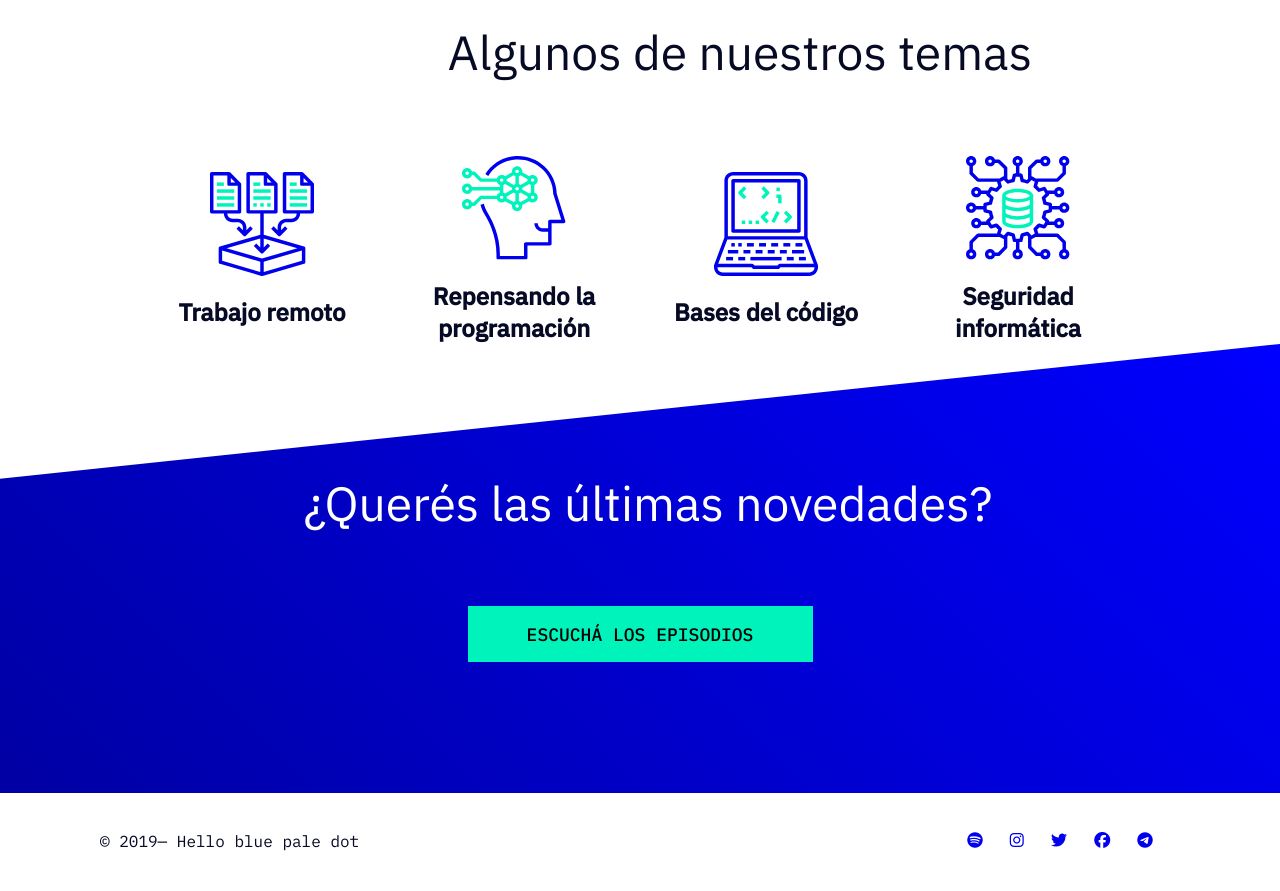
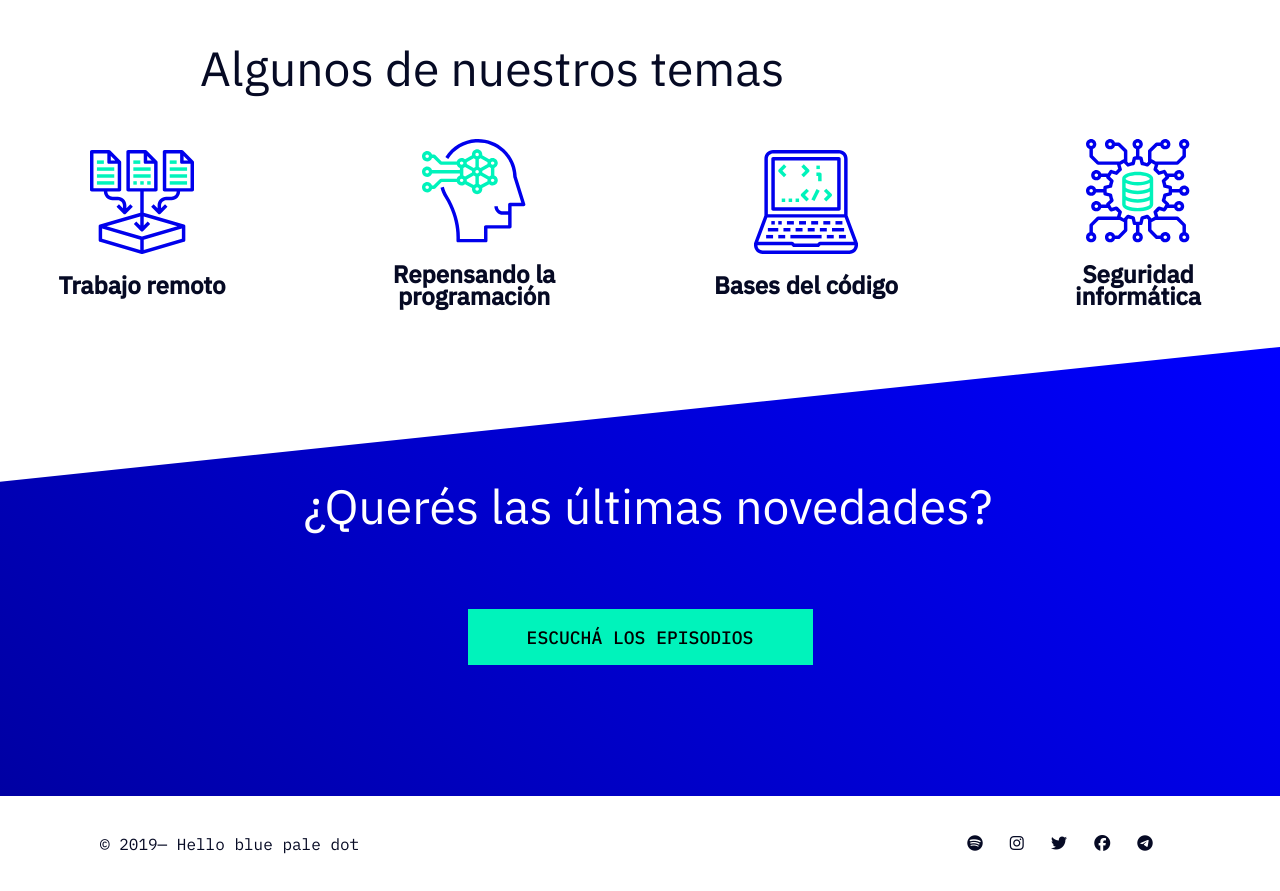
Before and after one commit to sanchezmarian/podcastchannel, a plain HTML site: page index.html in a window 1280 px wide. Shown: the part 2820-3711 px from the top of the page. Drawn offline with Linux system fonts and the light colour scheme.

Commit message:
Update styles.css

```diff
--- a/styles/styles.css
+++ b/styles/styles.css
@@ -157,6 +157,7 @@ p {
   font-size: 14px;
   color: #060A24;
   margin: 16px 16px 0px 16px;
+  line-height: 22px;
 }
 
 /*episodes*/
@@ -212,7 +213,7 @@ p {
 
 .where h2 {
   font-family: 'IBM Plex Sans', sans-serif;
-  margin: 0px 16px 0px 16px;
+  margin: 0px 170px 0px 16px;
   font-size: 36px;
   font-weight: 400;
   color: #000;
@@ -230,9 +231,8 @@ p {
 }
 
 .guests h2 {
-  margin: 54px 0px 0px 16px;
+  margin: 54px 0px 16px 16px;
 }
-
 .guests img {
   width: 100%;
   height: 100%;
@@ -248,27 +248,21 @@ h2 {
 }
 
 /*topics*/
-.topics {
-  width: 320px;
-  text-align: center;
-}
 
 .topics h2 {
   font-family: 'IBM Plex Sans', sans-serif;
   font-size: 36px;
   font-weight: 400;
-  margin-top: 48px;
-  margin-left: 16px;
   background-color: #FFFFFF;
   color: #060A24;
-  text-align: center;
+  margin: 15%;
 }
 
 .topics p {
   font-family: 'IBM Plex Sans', sans-serif;
   font-weight: 600;
   font-size: 24px;
-    text-align: center;
+  text-align: center;
 }
 
 .topics .topics-box {
@@ -276,7 +270,7 @@ h2 {
       -ms-flex-align: center;
           align-items: center;
   text-align: center;
-  margin-top: 37px;
+  margin: 40px;
 }
 
 .topics .topics-box .topics-box:last-child {
@@ -329,11 +323,14 @@ footer p {
 footer .container-icons {
   display: -ms-grid;
   display: grid;
-  -ms-grid-columns: (1fr)[5];
       grid-template-columns: repeat(5, 1fr);
   color: #060A24;
   text-align: center;
   cursor: pointer;
+}
+
+footer .container-icons a:visited, a:active, a:link {
+  color: #060A24;
 }
 
 @media screen and (min-width: 950px) {
@@ -482,6 +479,9 @@ footer .container-icons {
     clear: both;
     padding: 64px 0px 0px 0px;
   }
+  .guests h2 {
+    margin: 54px 0px 16px 200px;
+  }
   .guests .guests-container {
     display: -webkit-box;
     display: -ms-flexbox;
@@ -516,7 +516,7 @@ footer .container-icons {
     font-weight: 400;
     background-color: #FFFFFF;
     color: #060A24;
-    margin-left: 200px;
+    margin: 48px 0 0 200px;
   }
   .topics-container {
     display: -webkit-box;
@@ -575,7 +575,6 @@ footer .container-icons {
     height: 95px;
     display: -ms-grid;
     display: grid;
-    -ms-grid-columns: (50%)[2];
         grid-template-columns: repeat(2, 50%);
     -webkit-box-pack: center;
         -ms-flex-pack: center;
```
